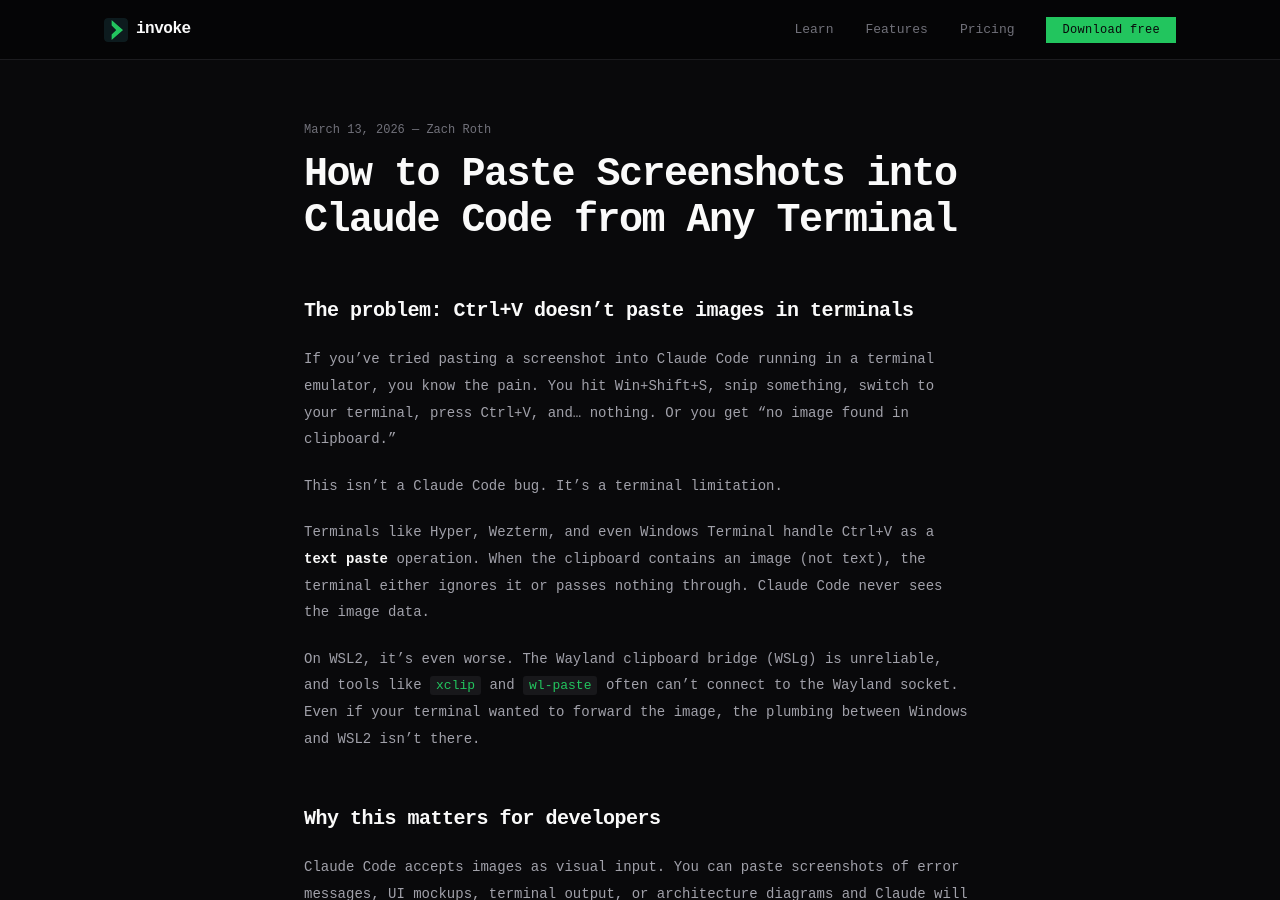
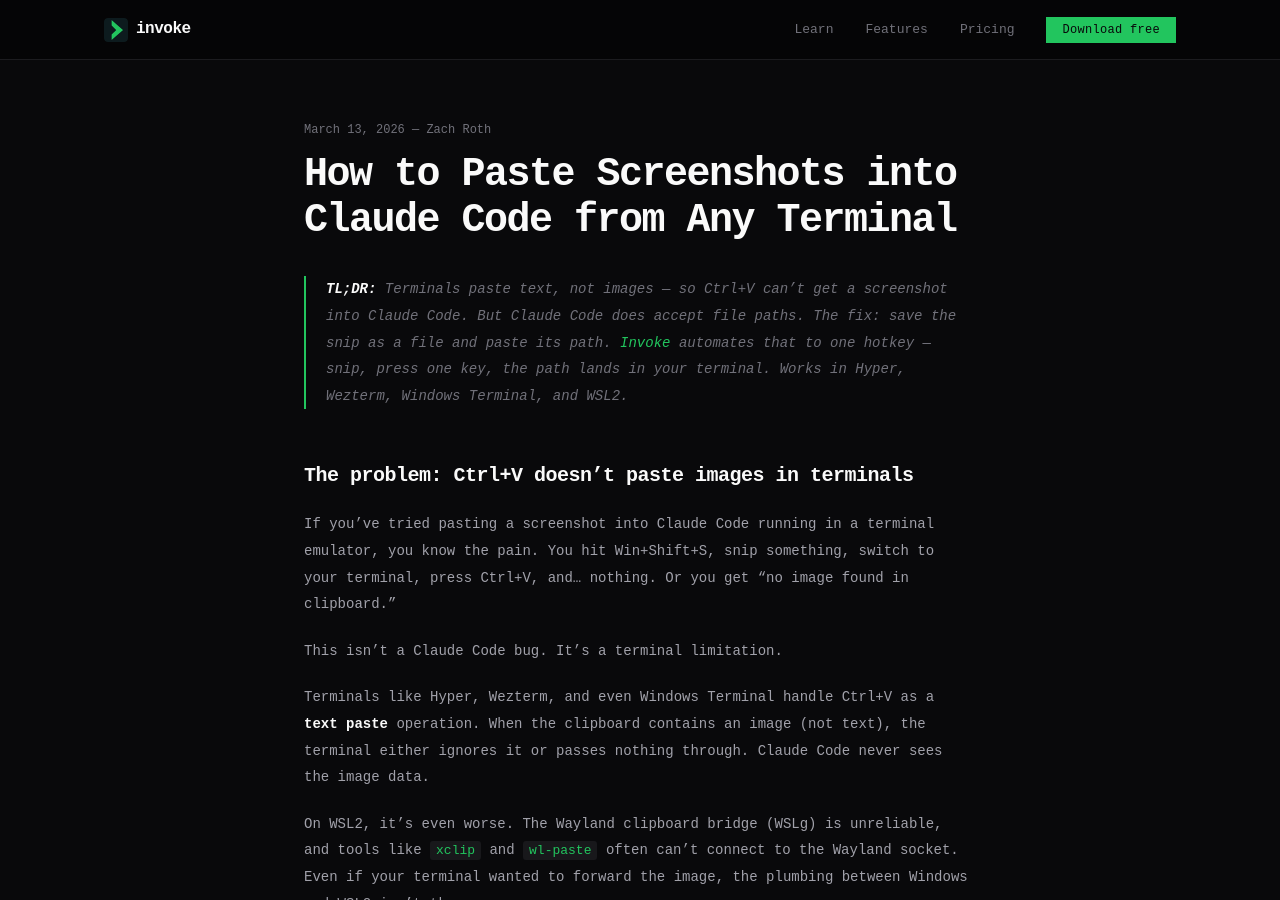
Before and after one commit to zmroth/getinvoke.dev, a Jekyll site: the page built from _posts/2026-03-13-screenshot-paste-claude-code-terminal.md, in a window 1280 px wide and 900 px high. Built offline with Jekyll 4.4.1, drawn with Linux system fonts in a browser that asks for light colours; some of the changed text lies outside the part shown.

Commit message:
content: answer-first restructure of screenshot-paste post, move CTA up
Co-Authored-By: Claude Fable 5 <noreply@anthropic.com>

```diff
--- a/_posts/2026-03-13-screenshot-paste-claude-code-terminal.md
+++ b/_posts/2026-03-13-screenshot-paste-claude-code-terminal.md
@@ -6,6 +6,8 @@ layout: post
 excerpt: "Terminal emulators like Hyper, Wezterm, and Windows Terminal can't paste images into Claude Code. Invoke's screenshot-to-path feature fixes that with one hotkey."
 og_image: og-image.png
 ---
+
+> **TL;DR:** Terminals paste text, not images — so Ctrl+V can't get a screenshot into Claude Code. But Claude Code *does* accept file paths. The fix: save the snip as a file and paste its path. [Invoke](/download/) automates that to one hotkey — snip, press one key, the path lands in your terminal. Works in Hyper, Wezterm, Windows Terminal, and WSL2.
 
 ## The problem: Ctrl+V doesn't paste images in terminals
 
@@ -39,6 +41,8 @@ Invoke has a dedicated hotkey for this. Here's the workflow:
 3. **Done**. Invoke saves the image as a PNG and pastes the file path into your terminal
 
 Claude Code receives something like `/home/you/.screenshots/clip_20260313_143022.png` and renders the image inline.
+
+{% include cta.html %}
 
 ## How it works under the hood
 
@@ -80,8 +84,6 @@ This pairs well with Invoke's voice dictation. A typical workflow:
 
 Voice plus a screenshot in two hotkey presses. I use this workflow constantly now.
 
-{% include cta.html %}
-
 ## Not just dictation anymore
 
 Invoke started as a voice-to-text tool. Screenshot-to-path was the second thing I added because I kept hitting the same wall. I'd snip a bug, then waste 30 seconds saving and typing a file path. Now it's one button.
```
